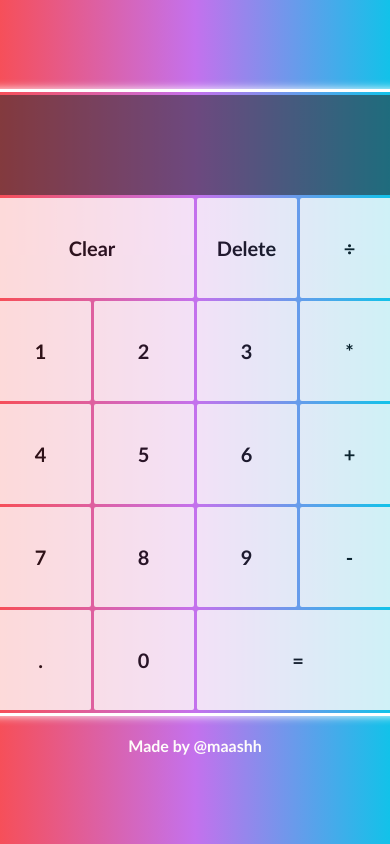
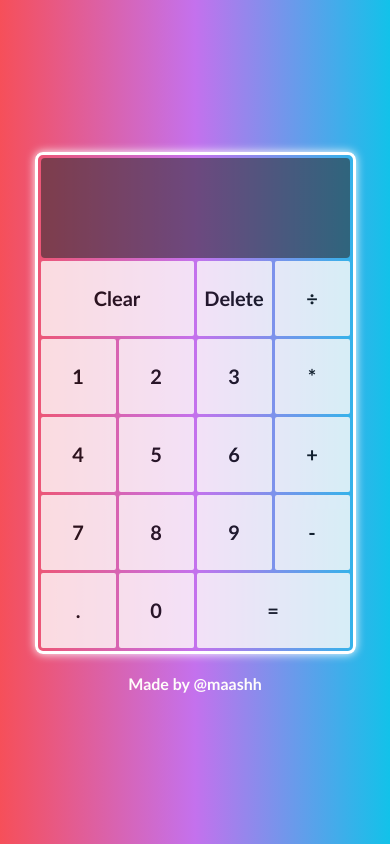
Before and after one commit to maashhCS/calculator, a plain HTML site: page index.html in a window 390 px wide. Drawn offline with Linux system fonts and the light colour scheme.

Commit message:
added style that fits on to mobile devices

```diff
--- a/style.css
+++ b/style.css
@@ -39,6 +39,7 @@ a:hover{
 
 .calculator-screen {
     background-color: #2929298f;
+    max-width: 409px;
     height: 100px;
     border-radius: 4px;
     display: flex;
@@ -46,6 +47,7 @@ a:hover{
     justify-content: flex-end;
     align-items: flex-end;
     gap: 4px;
+    overflow: hidden;
 }
 
 .calculator-buttons-container{
@@ -65,6 +67,8 @@ a:hover{
     font-weight: 600;
     opacity: 80%;
     border-radius: 2px;
+    cursor: default;
+    user-select: none;
 }
 
 .calculator-buttons:active{
@@ -73,7 +77,7 @@ a:hover{
 
 .screen-text{
     color: #FFFDFA;
-    padding-right: 25px;
+    padding-right: 20px;
 }
 
 #text-top {
@@ -98,3 +102,18 @@ footer {
 #button-equal{
     width: 203px;
 }
+
+@media (max-width: 500px){
+    .calculator-buttons{
+        height: 75px;
+        width: 75px;
+    }
+
+    #button-clear{
+        width: 153px;
+    }
+
+    #button-equal{
+        width: 153px;
+    }
+}
```
